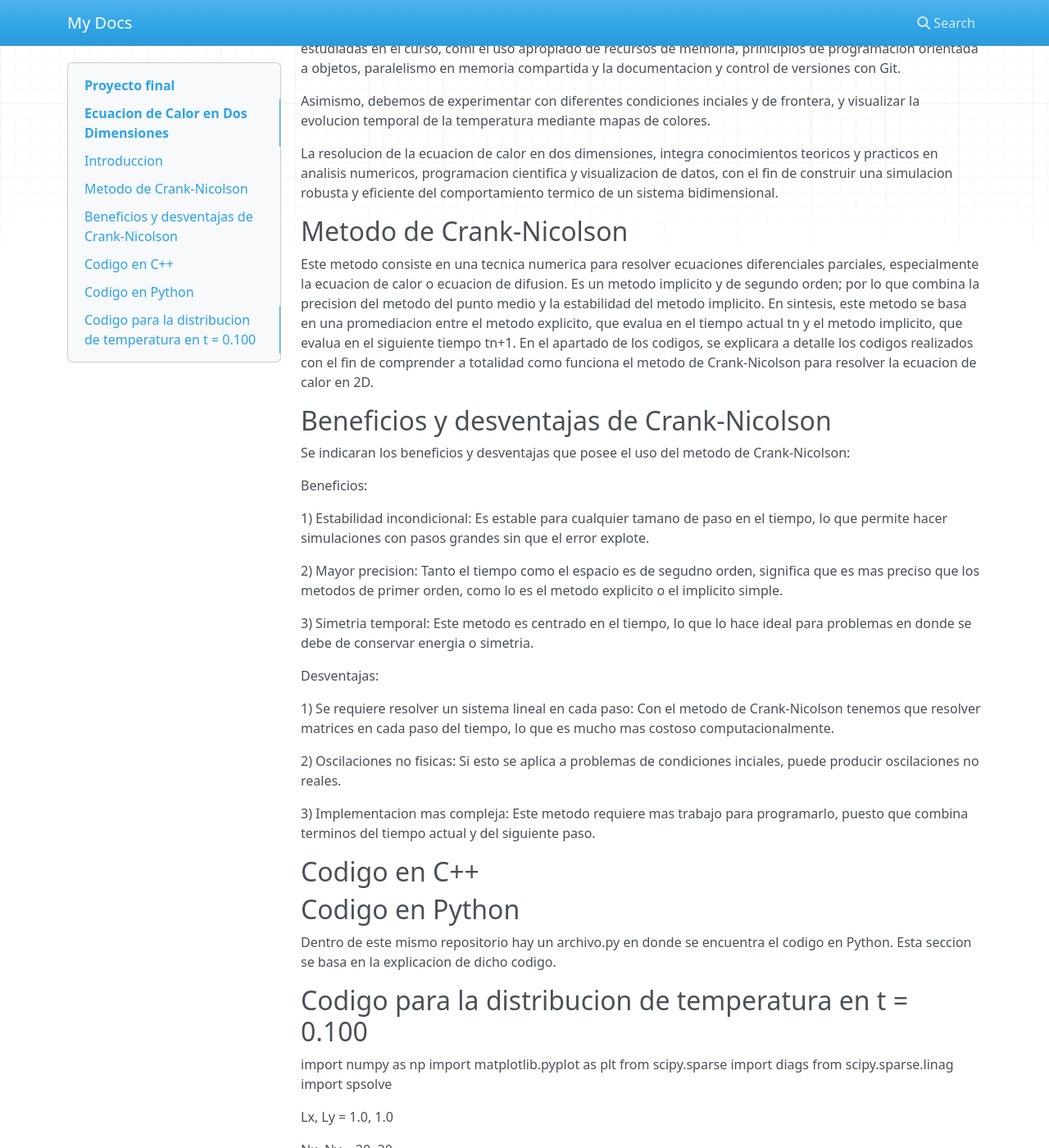
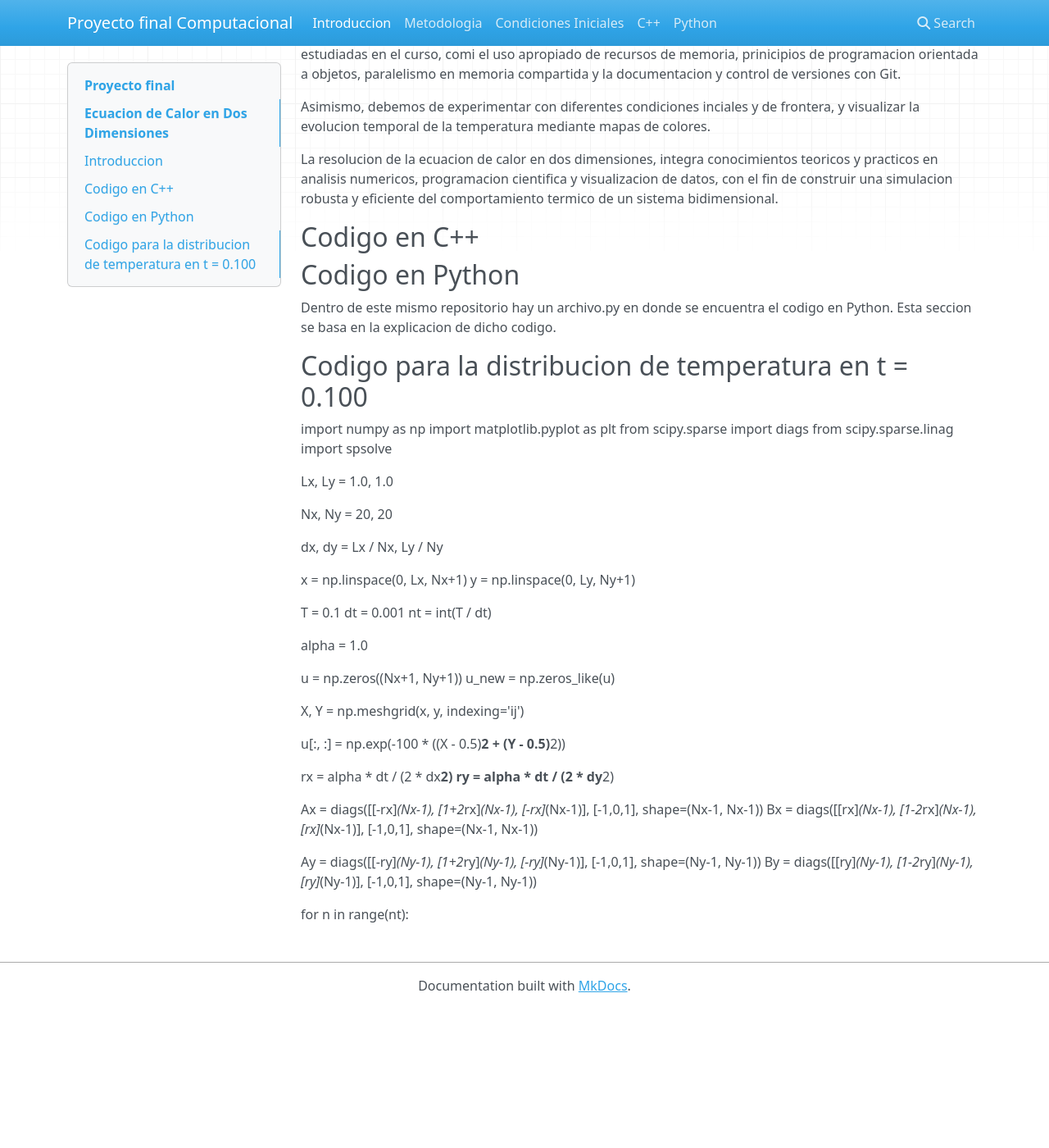
Before and after one commit to Sofido23/ecuacion-de-calor, an MkDocs documentation site: the page built from docs/index.md, in a window 1280 px wide and 1400 px high, scrolled down 776 px. Shown: the whole window at 82% size. Built offline with MkDocs 1.6.1, drawn with Linux system fonts in a browser that asks for light colours; nearby versions of some CDN libraries; after the commit the page ends 2006 px from its top, so only the background shows below that; some of the changed text lies outside the part shown.

Commit message:
archivos .md para cada sección

```diff
--- a/docs/index.md
+++ b/docs/index.md
@@ -8,7 +8,7 @@
 
 Alba Sofia Rojas Doza (C36873)
 
-Oscar Alvarez Poveda (C003949
+Oscar Alvarez Poveda (C003949)
 
 Ricardo Jose Suarez Sancho (C17810)
 
@@ -35,33 +35,6 @@ En el desarrollo del proyecto, se resolvera dicha ecucion tanto en Python como e
 Asimismo, debemos de experimentar con diferentes condiciones inciales y de frontera, y visualizar la evolucion temporal de la temperatura mediante mapas de colores.
 
 La resolucion de la ecuacion de calor en dos dimensiones, integra conocimientos teoricos y practicos en analisis numericos, programacion cientifica y visualizacion de datos, con el fin de construir una simulacion robusta y eficiente del comportamiento termico de un sistema bidimensional.
-
-
-## Metodo de Crank-Nicolson
-
-Este metodo consiste en una tecnica numerica para resolver ecuaciones diferenciales parciales, especialmente la ecuacion de calor o ecuacion de difusion. Es un metodo implicito y de segundo orden; por lo que combina la precision del metodo del punto medio y la estabilidad del metodo implicito.
-En sintesis, este metodo se basa en una promediacion entre el metodo explicito, que evalua  en el tiempo actual tn y el metodo implicito, que evalua en el siguiente tiempo tn+1.
-En el apartado de los codigos, se explicara a detalle los codigos realizados con el fin de comprender a totalidad como funciona el metodo de Crank-Nicolson para resolver la ecuacion de calor en 2D.
-
-
-## Beneficios y desventajas de Crank-Nicolson
-Se indicaran los beneficios y desventajas que posee el uso del metodo de Crank-Nicolson:
-
-Beneficios:
-
-1) Estabilidad incondicional: Es estable para cualquier tamano de paso en el tiempo, lo que permite hacer simulaciones con pasos grandes sin que el error explote.
-
-2) Mayor precision: Tanto el tiempo como el espacio es de segudno orden, significa que es mas preciso que los metodos de primer orden, como lo es el metodo explicito o el implicito simple.
-
-3) Simetria temporal: Este metodo es centrado en el tiempo, lo que lo hace ideal para problemas en donde se debe de conservar energia o simetria.
-
-Desventajas:
-
-1) Se requiere resolver un sistema lineal en cada paso: Con el metodo de Crank-Nicolson tenemos que resolver matrices en cada paso del tiempo, lo que es mucho mas costoso computacionalmente.
-
-2) Oscilaciones no fisicas: Si esto se aplica a problemas de condiciones inciales, puede producir oscilaciones no reales.
-
-3) Implementacion mas compleja: Este metodo requiere mas trabajo para programarlo, puesto que combina terminos del tiempo actual y del siguiente paso.
 
 
 ## Codigo en C++
--- a/mkdocs.yml
+++ b/mkdocs.yml
@@ -1 +1,16 @@
-site_name: My Docs
+site_name: Proyecto final Computacional
+
+markdown_extensions:
+  - pymdownx.arithmatex:
+      generic: true
+
+extra_javascript:
+  - https://polyfill.io/v3/polyfill.min.js?features=es6
+  - https://cdn.jsdelivr.net/npm/mathjax@3/es5/tex-mml-chtml.js
+
+nav:
+  - Introduccion: index.md
+  - Metodologia: crank.md
+  - Condiciones Iniciales: condiciones.md
+  - C++: c_mas_mas.md
+  - Python: python.md
```
Also changed, not shown: crank.md (added, +25 -0 lines), c_mas_mas.md (added), condiciones.md (added), python.md (added), 1 other file.
